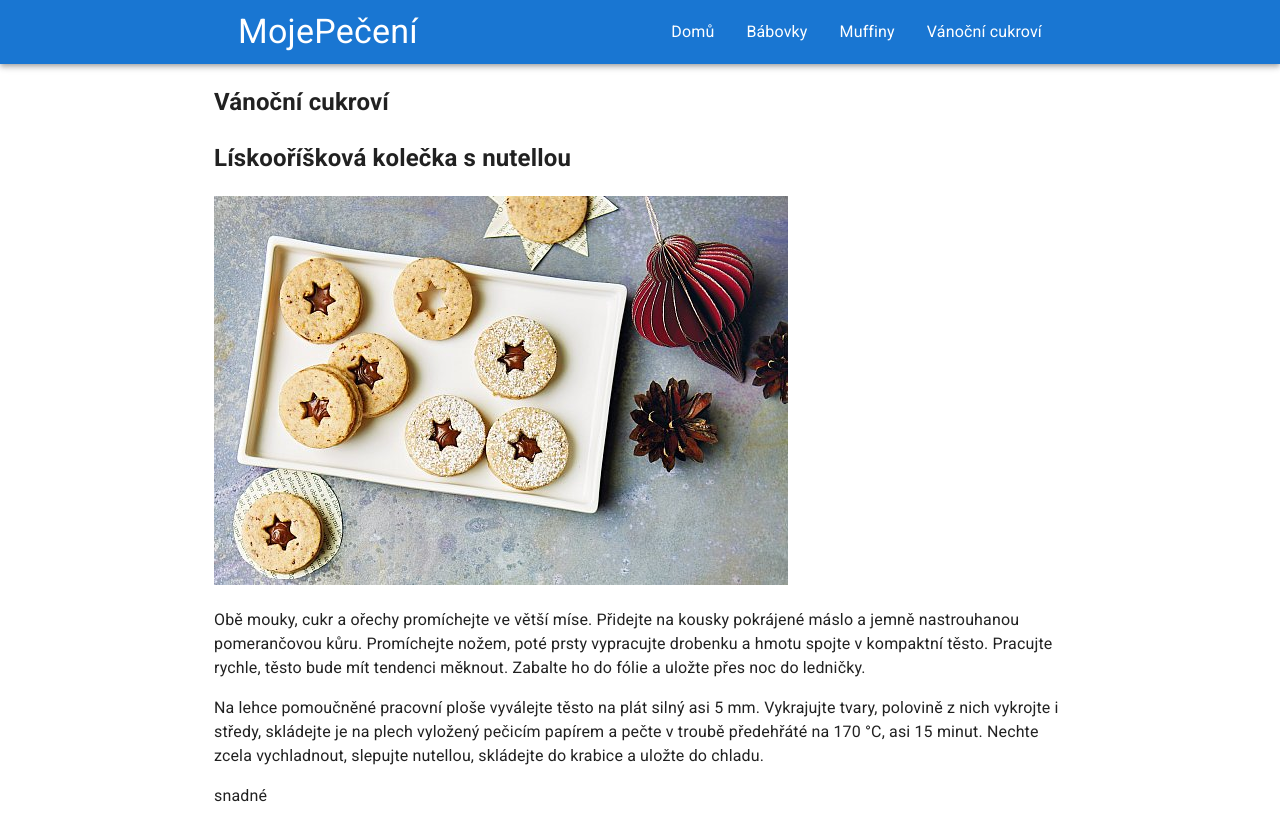
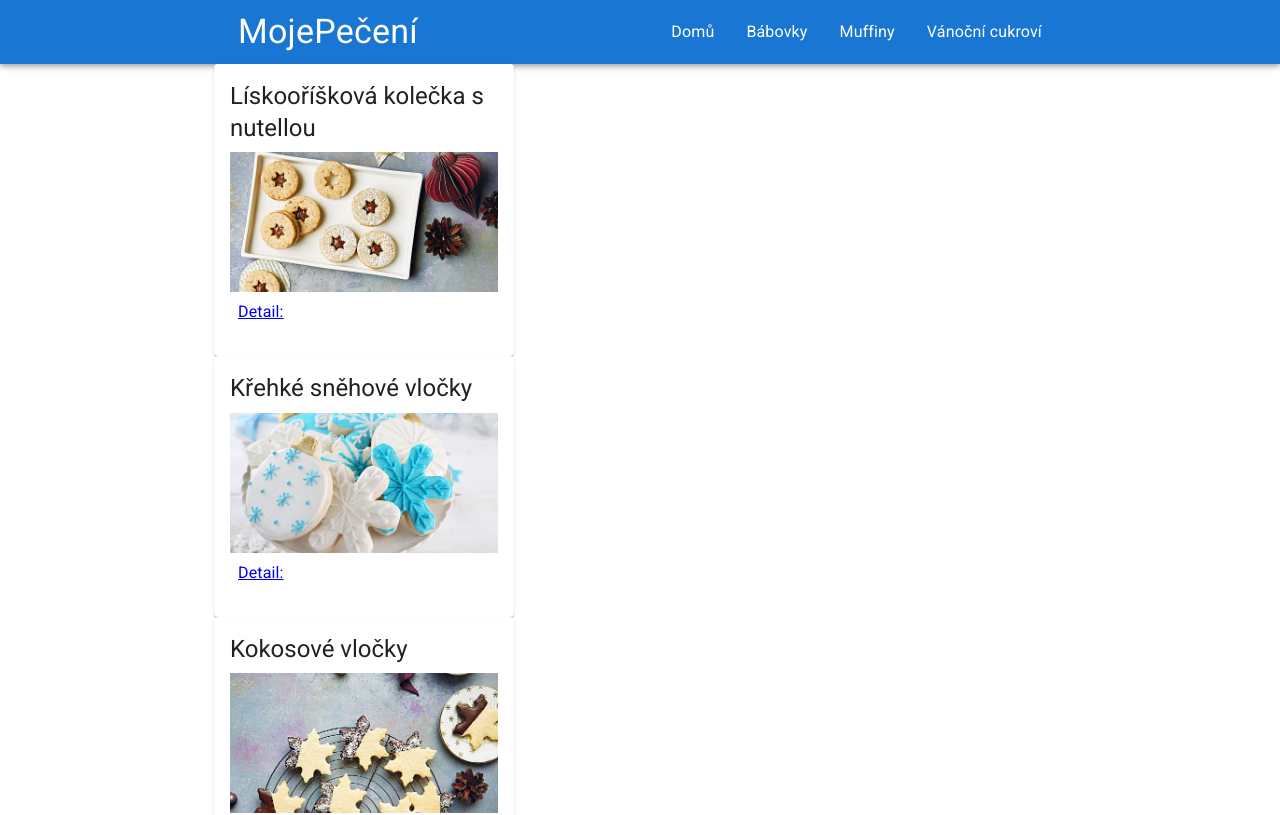
Before and after one commit to Barbora6/moje-peceni, a React (Create React App) app: page /cookies in a window 1280 px wide. Shown: the top 815 px of the page. Built offline with nearby package versions, Linux system fonts and the light colour scheme.

Commit message:
small cards in Cookies

```diff
--- a/src/Pages/cookies/Cookies.js
+++ b/src/Pages/cookies/Cookies.js
@@ -1,5 +1,6 @@
 import recepiesCookies from '../../data/data_cookies'
 import { useState } from 'react'
+import { Box, Card, CardContent, CardActions, CardMedia, Typography } from '@mui/material'
 
 const Cookies = () => {
 
@@ -13,19 +14,31 @@ const handleArticleClick = (article) => {
   }
 
   return <section>
-     <h2>Vánoční cukroví</h2>
 
      {
            recepiesCookies.map((oneCook) => {
-            const{id, title, image, description, difficulty, time } = oneCook
+            const{id, title, image} = oneCook
 
             return <article key={id} onClick={() => handleArticleClick(oneCook)}>
-              <h2>{title}</h2>
-              <img src={`pictures/${image}`} alt="" />
-              <div dangerouslySetInnerHTML={{__html:description}}/>
-              <p>{difficulty}</p>
-              <p>{time}</p>
-              <a href={`/OneRecipe/${id}`}>Detail:</a>
+             <Box width='300px'>
+                <Card>
+                  <CardContent>
+                  <Typography gutterBottom variant='h5' component='div'>{title}</Typography>
+                        <CardMedia
+                          component='img'
+                          height='140'
+                          width='250px'
+                          image= {`pictures/${image}`}>
+                          </CardMedia>
+                        {/* <Typography variant='body2' color='text.secondary'><div dangerouslySetInnerHTML={{__html:description}}/></Typography> */}
+                          {/* <Typography variant='body2' color='text.secondary'>Čas přípravy: {time} minut</Typography> */}
+                          <CardActions>
+                          <a href={`/OneRecipe/${id}`}>Detail:</a>
+                          </CardActions>
+                </CardContent>
+                </Card>
+              </Box>
+
             </article>
           })
      }
```
